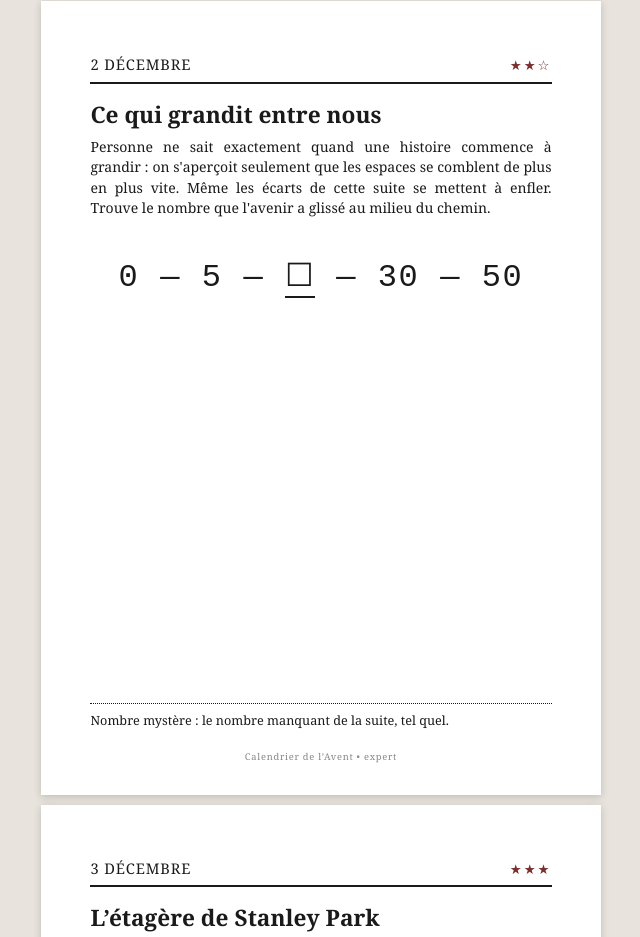
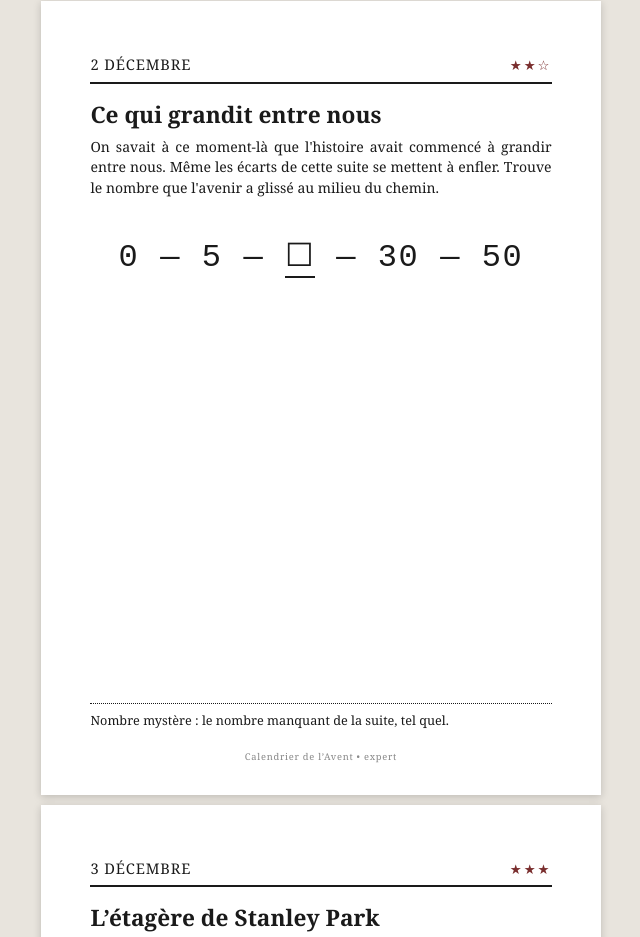
Before and after one commit to hervequiniou/calendrier-avent-2026, a plain HTML site: page assets/source/calendrier-de-l-avent-source.html in a window 1280 px wide. Shown: the part 2420-3357 px from the top of the page, without its empty margins (319-959 px from the left). Drawn offline with Linux system fonts and the light colour scheme.

Commit message:
feat(contenu): jour 2, « on savait à ce moment-là que l'histoire avait commencé à grandir entre nous »
Co-authored-by: hervequiniou <hervequiniou@users.noreply.github.com>

```diff
--- a/assets/source/calendrier-de-l-avent-source.html
+++ b/assets/source/calendrier-de-l-avent-source.html
@@ -116,7 +116,7 @@ h2 { font-size:17pt; margin:4mm 0 2mm; }
 <section class="page">
 <div class="dayhead"><div class="date">2 décembre</div><div class="diff">&#9733;&#9733;&#9734;</div></div>
 <h2>Ce qui grandit entre nous</h2>
-<p class="story">Personne ne sait exactement quand une histoire commence à grandir : on s'aperçoit seulement que les espaces se comblent de plus en plus vite. Même les écarts de cette suite se mettent à enfler. Trouve le nombre que l'avenir a glissé au milieu du chemin.</p>
+<p class="story">On savait à ce moment-là que l'histoire avait commencé à grandir entre nous. Même les écarts de cette suite se mettent à enfler. Trouve le nombre que l'avenir a glissé au milieu du chemin.</p>
 <div class="bigseq">0 &mdash; 5 &mdash; <span class="blank">&#9744;</span> &mdash; 30 &mdash; 50</div>
 <p class="extract">Nombre mystère : le nombre manquant de la suite, tel quel.</p>
 <p class="foot">Calendrier de l&rsquo;Avent &bull; expert</p>
```
Also changed, not shown: jours/2.html (+1 -1 lines).
